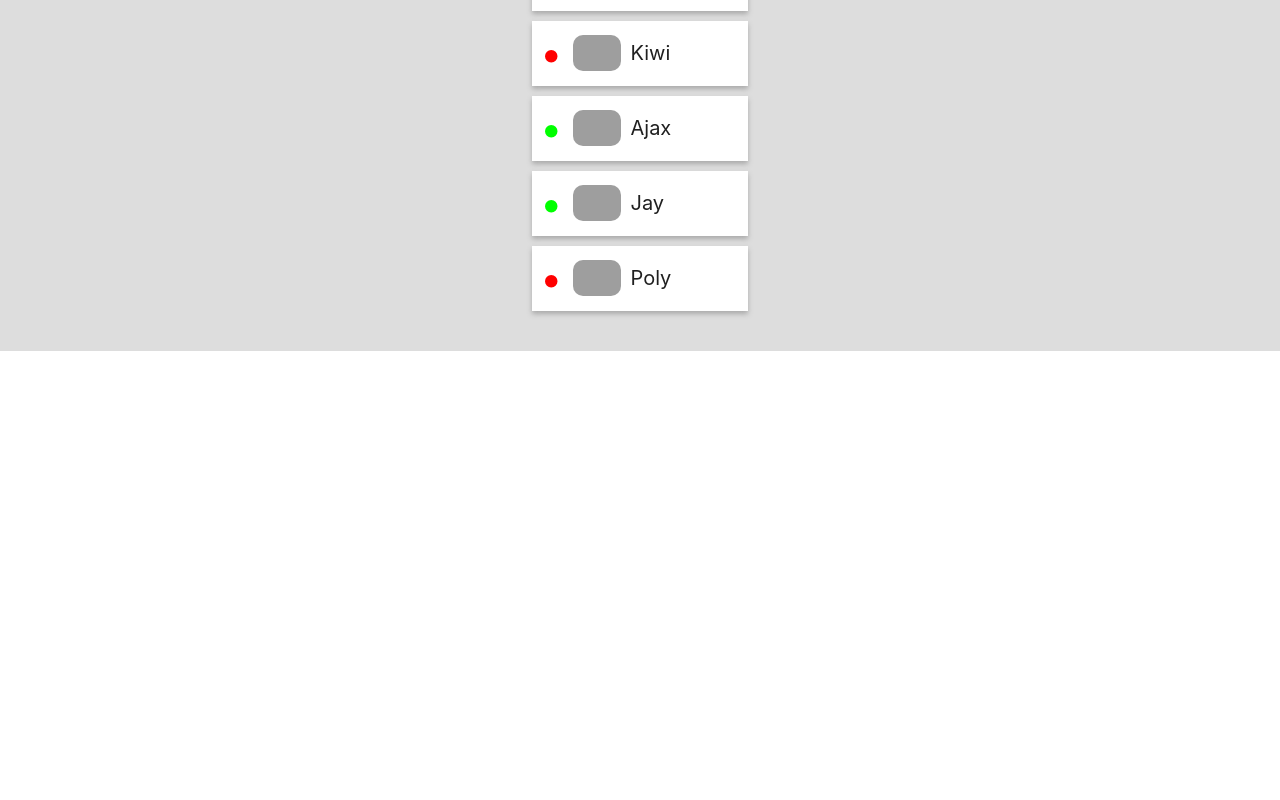
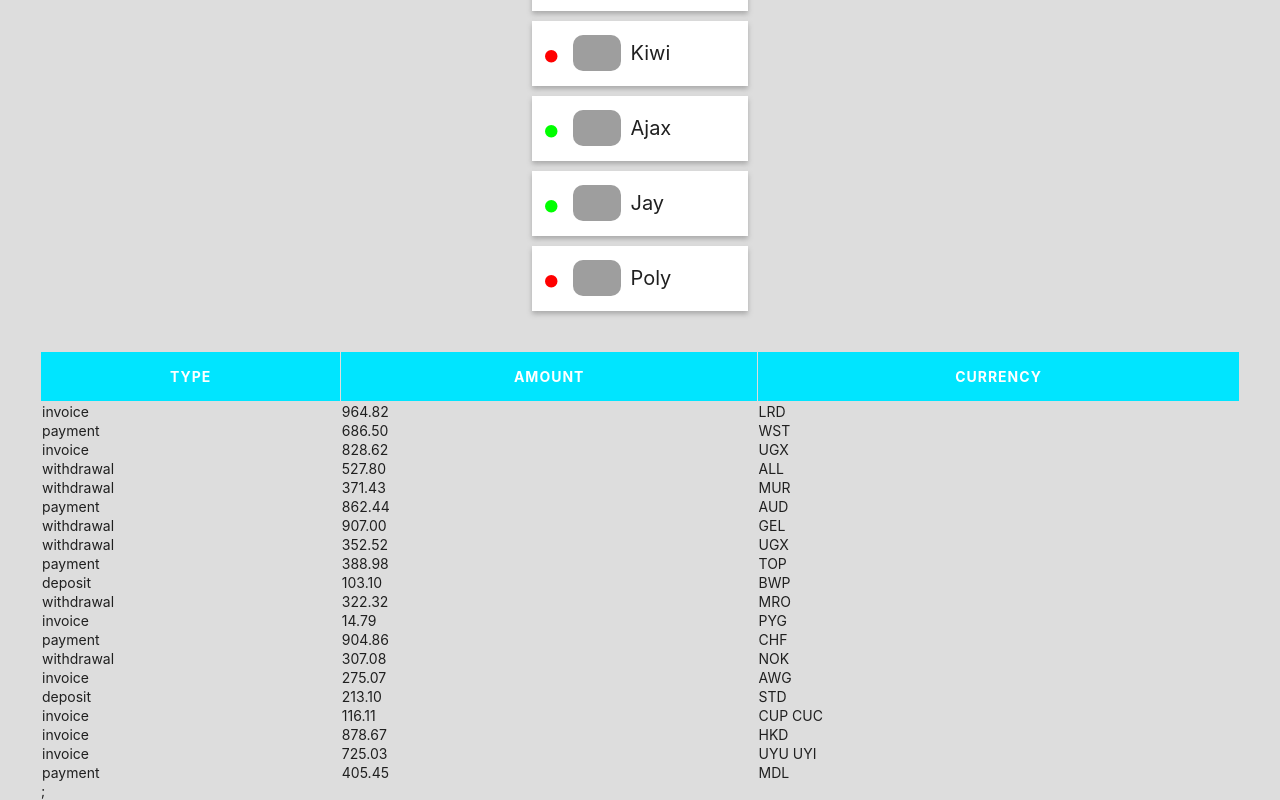
Before and after one commit to holiaka/goit-react-hw-01-components, a React (Create React App) app: page / in a window 1280 px wide. Shown: the part 852-1652 px from the top of the page. Before the commit the page ends 1203 px from the top, so only its background shows below. Built offline with nearby package versions, Linux system fonts and the light colour scheme; grey boxes are pictures that could not be loaded.

Commit message:
middle result for Task # 4

```diff
--- a/src/components/App.jsx
+++ b/src/components/App.jsx
@@ -1,11 +1,12 @@
 import { Profil } from "./Profil/Profil";
 import { Statistic } from "./Statistic/Statistic";
 import { FriendList } from "./FriendList/FriendList";
+import { TransactionHistory } from "./TransactionHistory/TransactionHistory";
 
 import user from "../data/user.json";
 import data from "../data/data.json";
 import friends from "../data/friends.json";
-// import transactions from "../data/transactions.json";
+import transactions from "../data/transactions.json";
 
 export const App = () => {
   return (
@@ -23,6 +24,7 @@ export const App = () => {
       <Profil user={user} />
       <Statistic title="Upload stats" data={data} />
       <FriendList friends={friends} />
+      <TransactionHistory transactions={transactions} />
     </div>
   );
 };
--- a/src/components/CssBaseUnits/CssUnits.js
+++ b/src/components/CssBaseUnits/CssUnits.js
@@ -3,6 +3,7 @@ export const cssUnits = {
     fullCircle: '50%',
     sizeText: {
         sm: "12px",
+        smMd: "14px",
         md: "16px",
         preLg: "20px",
         lg: "24px",
@@ -11,7 +12,8 @@ export const cssUnits = {
         white: "#ffffff",
         lightGray: "#efefef",
         gray: "#dddddd",
-        darkGray: "#8b8989"
+        darkGray: "#8b8989",
+        blue: "#00e5ff",
     },
 };
 
--- /dev/null
+++ b/src/components/TransactionHistory/TransactionHistory.jsx
@@ -0,0 +1,25 @@
+// import PropTypes from "prop-types";
+import { TransactionTable } from "./TransactionHistory.styled";
+
+
+export const TransactionHistory = ({ transactions }) => {
+    return (<TransactionTable>
+  <thead>
+    <tr>
+      <th>Type</th>
+      <th>Amount</th>
+      <th>Currency</th>
+    </tr>
+  </thead>
+
+  <tbody>
+        {transactions.map(({id, type, amount, currency}) => {
+          return (<tr key={id}>
+            <td>{type}</td>
+            <td>{amount}</td>
+            <td>{currency}</td>
+          </tr>);
+        })};
+  </tbody>
+</TransactionTable>);
+};
--- /dev/null
+++ b/src/components/TransactionHistory/TransactionHistory.styled.js
@@ -0,0 +1,23 @@
+import styled from "styled-components";
+import { cssUnits } from "components/CssBaseUnits/CssUnits";
+
+export const TransactionTable = styled.table`
+  table-layout: fixed;
+  min-width: 1200px;
+  border-collapse: collapse;
+  border: 1px solid ${cssUnits.color.gray};
+
+  font-size: ${cssUnits.sizeText.smMd};
+    thead {
+        border: 1px solid ${cssUnits.color.gray};
+        th {
+            padding: 16px;
+            border: 1px solid ${cssUnits.color.gray};
+            background-color: ${cssUnits.color.blue};
+            color: ${cssUnits.color.white};
+            text-transform: uppercase;
+            letter-spacing: 1px;
+        }
+    }
+
+`;
```
